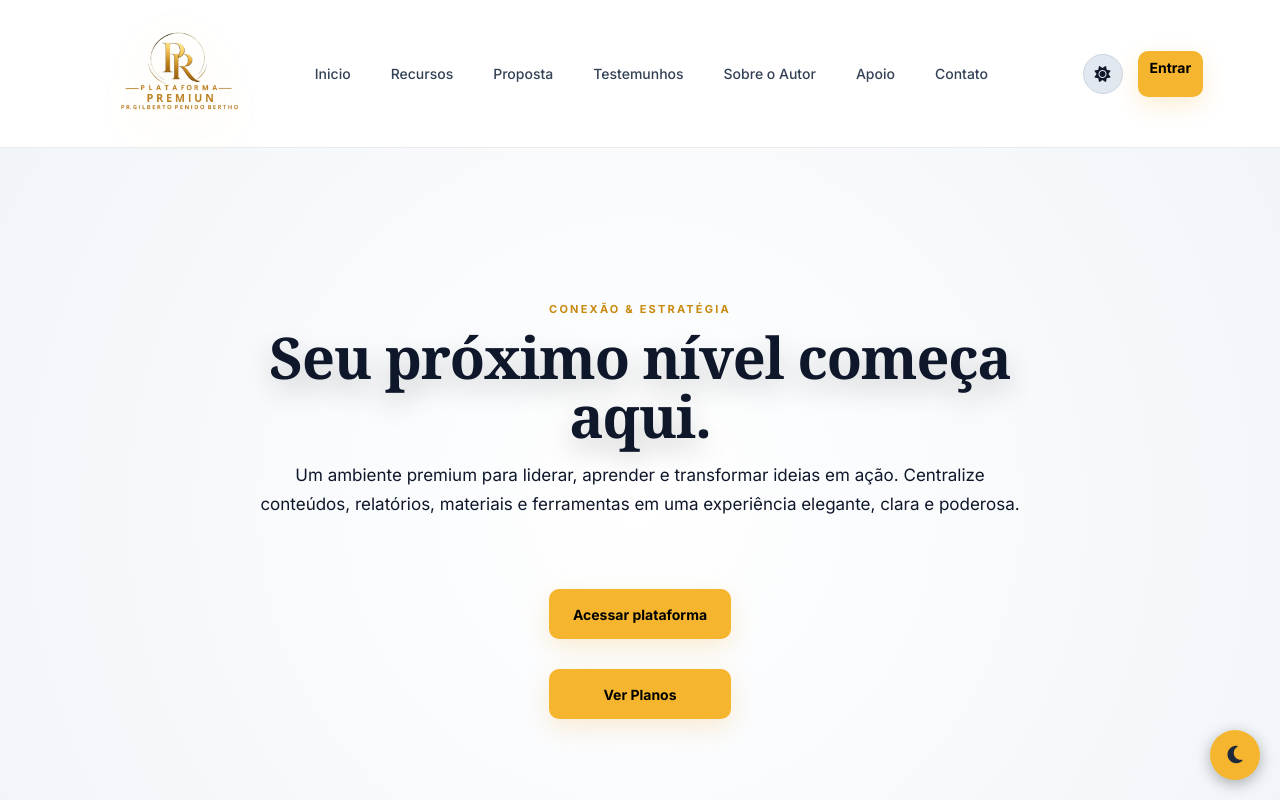
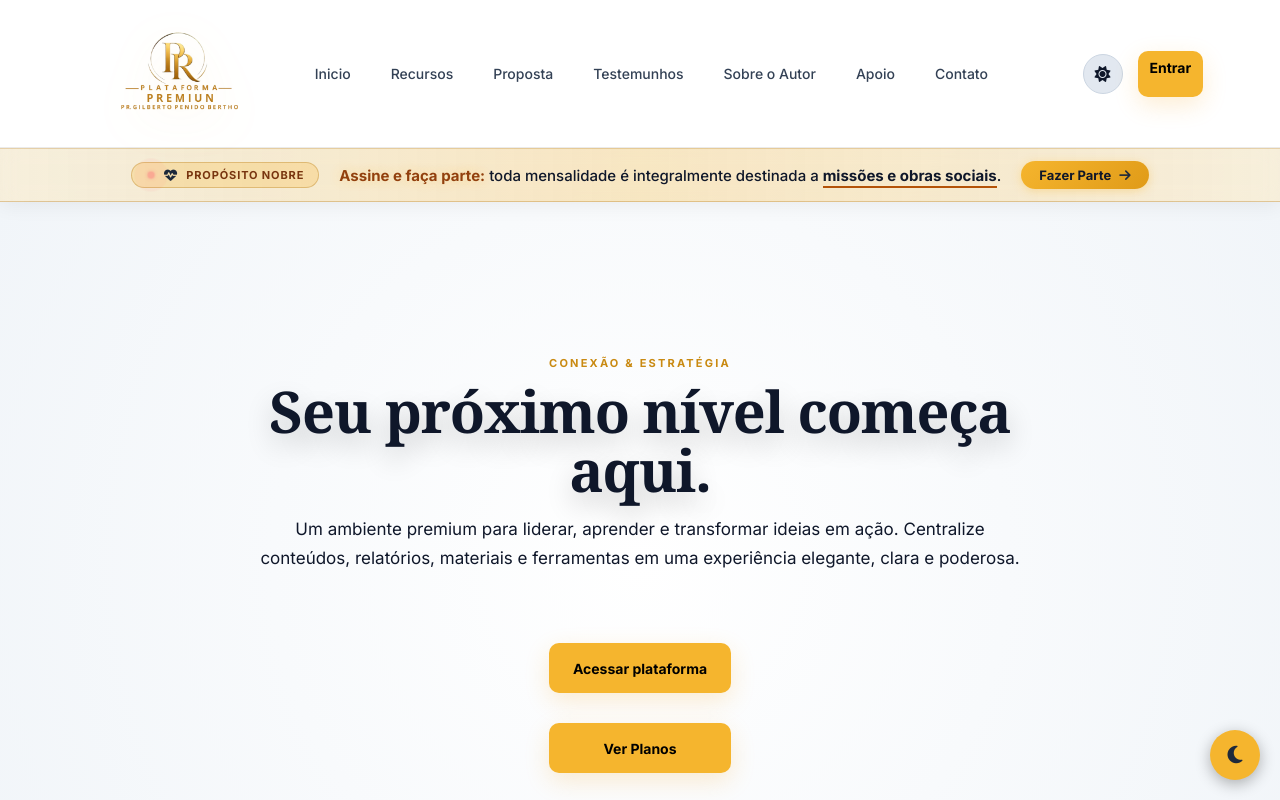
Before and after one commit to edukadoshmda-ops/App-Pr-Glberto, a website: page index.html in a window 1280 px wide. Both pictures are taken after a click on the button 1100 px from the left and 73 px from the top of the page. Shown: the top 800 px of the page. Drawn offline with Linux system fonts and the light colour scheme.

Commit message:
feat: adiciona banner de destaque para missoes e obras sociais

```diff
--- a/index.html
+++ b/index.html
@@ -41,6 +41,27 @@
           <a class="btn-gold" href="login.html" style="display:inline-block;padding:8px 12px;background:var(--gold);color:#101827;border-radius:8px;font-weight:700;text-decoration:none;">Entrar</a>
         </div>
       </header>
+
+      <!-- Banner de Alerta: Missões e Obras Sociais -->
+      <div class="mission-alert-banner" role="alert">
+        <div class="mission-alert-container">
+          <div class="mission-alert-badge">
+            <span class="mission-pulse-indicator">
+              <span class="mission-pulse-ring"></span>
+              <span class="mission-pulse-dot"></span>
+            </span>
+            <i class="fas fa-heart-pulse mission-icon"></i>
+            <span class="mission-badge-text">PROPÓSITO NOBRE</span>
+          </div>
+          <div class="mission-alert-message">
+            <span class="mission-highlight">Assine e faça parte:</span> toda mensalidade é integralmente destinada a <span class="mission-impact">missões e obras sociais</span>.
+          </div>
+          <a href="venda.html" class="mission-alert-btn">
+            <span>Fazer Parte</span>
+            <i class="fas fa-arrow-right"></i>
+          </a>
+        </div>
+      </div>
 
       <main id="inicio">
         <section class="hero">
--- a/style.css
+++ b/style.css
@@ -4297,3 +4297,217 @@ body.theme-light .mobile-menu-toggle {
     border: 1px solid rgba(0,0,0,0.1) !important;
     color: #334155 !important;
 }
+
+/* =========================================================
+   BANNER DE ALERTA DE MISSÕES E OBRAS SOCIAIS
+========================================================= */
+.mission-alert-banner {
+  width: 100%;
+  background: linear-gradient(90deg, rgba(245, 181, 46, 0.08) 0%, rgba(245, 181, 46, 0.18) 50%, rgba(245, 181, 46, 0.08) 100%);
+  border-top: 1px solid rgba(245, 181, 46, 0.25);
+  border-bottom: 1px solid rgba(245, 181, 46, 0.35);
+  box-shadow: 0 4px 25px rgba(245, 181, 46, 0.15);
+  padding: 12px 24px;
+  position: relative;
+  z-index: 50;
+  backdrop-filter: blur(10px);
+  animation: banner-glow 3.5s ease-in-out infinite alternate;
+}
+
+@keyframes banner-glow {
+  0% {
+    background-color: rgba(245, 181, 46, 0.07);
+    border-bottom-color: rgba(245, 181, 46, 0.3);
+    box-shadow: 0 4px 20px rgba(245, 181, 46, 0.1);
+  }
+  100% {
+    background-color: rgba(245, 181, 46, 0.16);
+    border-bottom-color: rgba(245, 181, 46, 0.55);
+    box-shadow: 0 4px 30px rgba(245, 181, 46, 0.25);
+  }
+}
+
+.mission-alert-container {
+  max-width: 1240px;
+  margin: 0 auto;
+  display: flex;
+  align-items: center;
+  justify-content: center;
+  flex-wrap: wrap;
+  gap: 12px 20px;
+  text-align: center;
+}
+
+.mission-alert-badge {
+  display: inline-flex;
+  align-items: center;
+  gap: 8px;
+  background: rgba(245, 181, 46, 0.18);
+  border: 1px solid rgba(245, 181, 46, 0.45);
+  padding: 5px 14px;
+  border-radius: 999px;
+  font-size: 11px;
+  font-weight: 800;
+  letter-spacing: 0.08em;
+  text-transform: uppercase;
+  color: var(--gold-light, #ffd875);
+  white-space: nowrap;
+}
+
+.mission-pulse-indicator {
+  position: relative;
+  display: inline-flex;
+  align-items: center;
+  justify-content: center;
+  width: 10px;
+  height: 10px;
+}
+
+.mission-pulse-dot {
+  width: 8px;
+  height: 8px;
+  background-color: #ff2a44;
+  border-radius: 50%;
+  box-shadow: 0 0 8px #ff2a44;
+  animation: beacon-blink 1.2s cubic-bezier(0.4, 0, 0.6, 1) infinite;
+}
+
+.mission-pulse-ring {
+  position: absolute;
+  width: 18px;
+  height: 18px;
+  border-radius: 50%;
+  background-color: rgba(255, 42, 68, 0.45);
+  animation: beacon-pulse 1.2s cubic-bezier(0, 0, 0.2, 1) infinite;
+}
+
+@keyframes beacon-blink {
+  0%, 100% {
+    opacity: 1;
+    transform: scale(1);
+    background-color: #ff2233;
+    box-shadow: 0 0 10px #ff2233, 0 0 18px rgba(255, 34, 51, 0.7);
+  }
+  50% {
+    opacity: 0.35;
+    transform: scale(0.85);
+    background-color: #ff6b7d;
+    box-shadow: 0 0 4px #ff6b7d;
+  }
+}
+
+@keyframes beacon-pulse {
+  0% {
+    transform: scale(0.5);
+    opacity: 0.95;
+  }
+  100% {
+    transform: scale(2);
+    opacity: 0;
+  }
+}
+
+.mission-icon {
+  color: #ff4757;
+  font-size: 13px;
+  animation: heart-beat 1.4s ease-in-out infinite;
+}
+
+@keyframes heart-beat {
+  0%, 100% { transform: scale(1); }
+  14% { transform: scale(1.28); }
+  28% { transform: scale(1); }
+  42% { transform: scale(1.22); }
+  70% { transform: scale(1); }
+}
+
+.mission-badge-text {
+  color: #ffd875;
+  font-weight: 800;
+}
+
+.mission-alert-message {
+  font-size: 15px;
+  line-height: 1.4;
+  color: #f1f5f9;
+  font-weight: 500;
+  font-family: var(--font-ui, "Inter", sans-serif);
+}
+
+.mission-highlight {
+  color: #ffd875;
+  font-weight: 700;
+  text-shadow: 0 0 12px rgba(245, 181, 46, 0.3);
+}
+
+.mission-impact {
+  color: #ffffff;
+  font-weight: 700;
+  border-bottom: 2px solid var(--gold, #f5b52e);
+  padding-bottom: 1px;
+}
+
+.mission-alert-btn {
+  display: inline-flex;
+  align-items: center;
+  gap: 8px;
+  background: linear-gradient(135deg, #f5b52e 0%, #e09b18 100%);
+  color: #0b111e !important;
+  font-weight: 700;
+  font-size: 13px;
+  padding: 6px 18px;
+  border-radius: 999px;
+  text-decoration: none;
+  transition: all 0.25s ease;
+  box-shadow: 0 2px 10px rgba(245, 181, 46, 0.35);
+  white-space: nowrap;
+}
+
+.mission-alert-btn:hover {
+  transform: translateY(-1px) scale(1.03);
+  box-shadow: 0 4px 16px rgba(245, 181, 46, 0.55);
+  background: #ffc44d;
+}
+
+/* Light Theme Support */
+body.theme-light .mission-alert-banner {
+  background: linear-gradient(90deg, rgba(245, 181, 46, 0.15) 0%, rgba(245, 181, 46, 0.28) 50%, rgba(245, 181, 46, 0.15) 100%) !important;
+  border-top-color: rgba(180, 120, 20, 0.25) !important;
+  border-bottom-color: rgba(180, 120, 20, 0.35) !important;
+  box-shadow: 0 4px 20px rgba(0, 0, 0, 0.06) !important;
+}
+
+body.theme-light .mission-alert-message {
+  color: #0f172a !important;
+}
+
+body.theme-light .mission-highlight {
+  color: #92400e !important;
+}
+
+body.theme-light .mission-impact {
+  color: #0f172a !important;
+  border-bottom-color: #b45309 !important;
+}
+
+body.theme-light .mission-alert-badge {
+  background: rgba(245, 181, 46, 0.25) !important;
+  border-color: rgba(180, 120, 20, 0.35) !important;
+}
+
+body.theme-light .mission-badge-text {
+  color: #78350f !important;
+}
+
+@media (max-width: 768px) {
+  .mission-alert-banner {
+    padding: 10px 14px;
+  }
+  .mission-alert-message {
+    font-size: 13.5px;
+  }
+  .mission-alert-btn {
+    width: 100%;
+    justify-content: center;
+  }
+}
```
